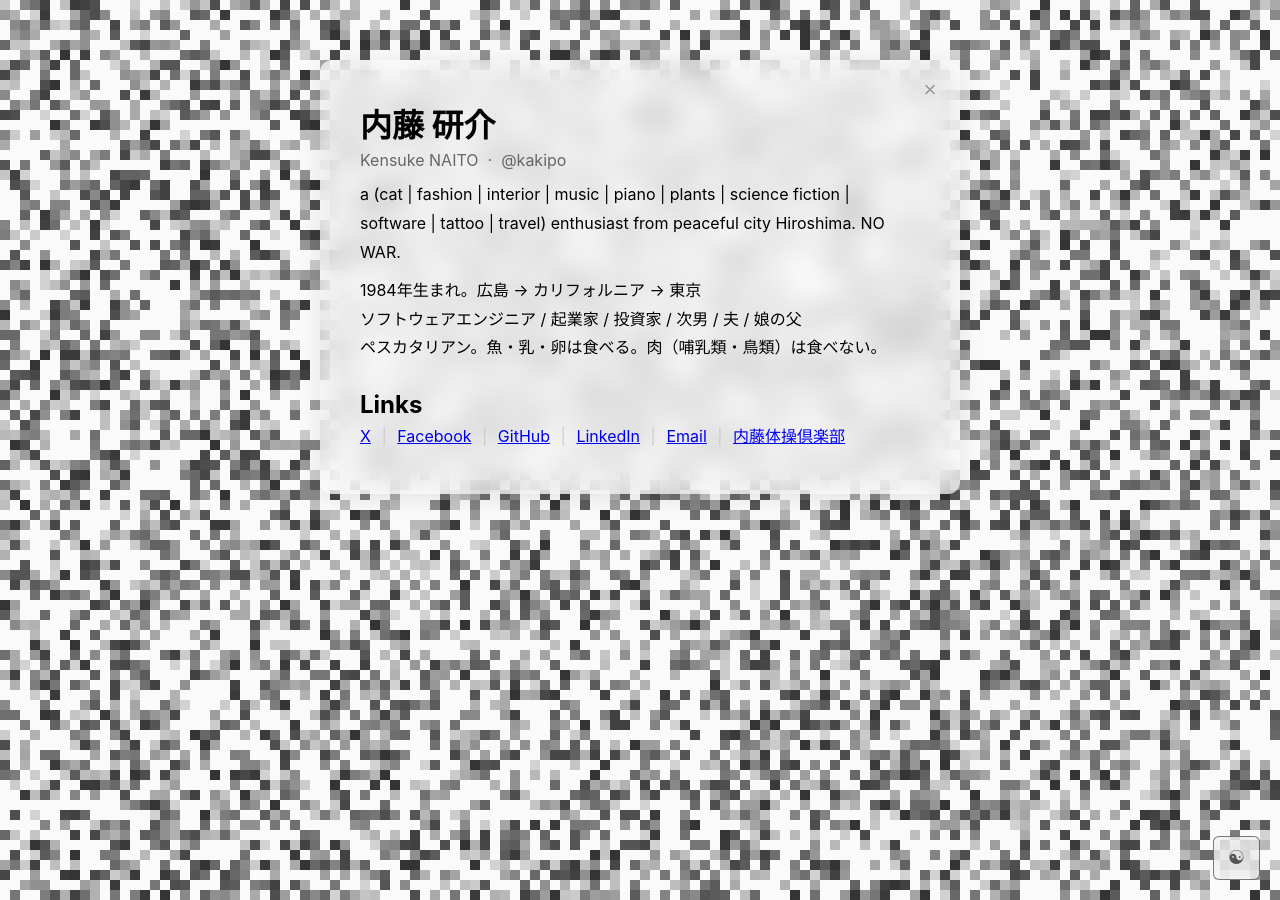
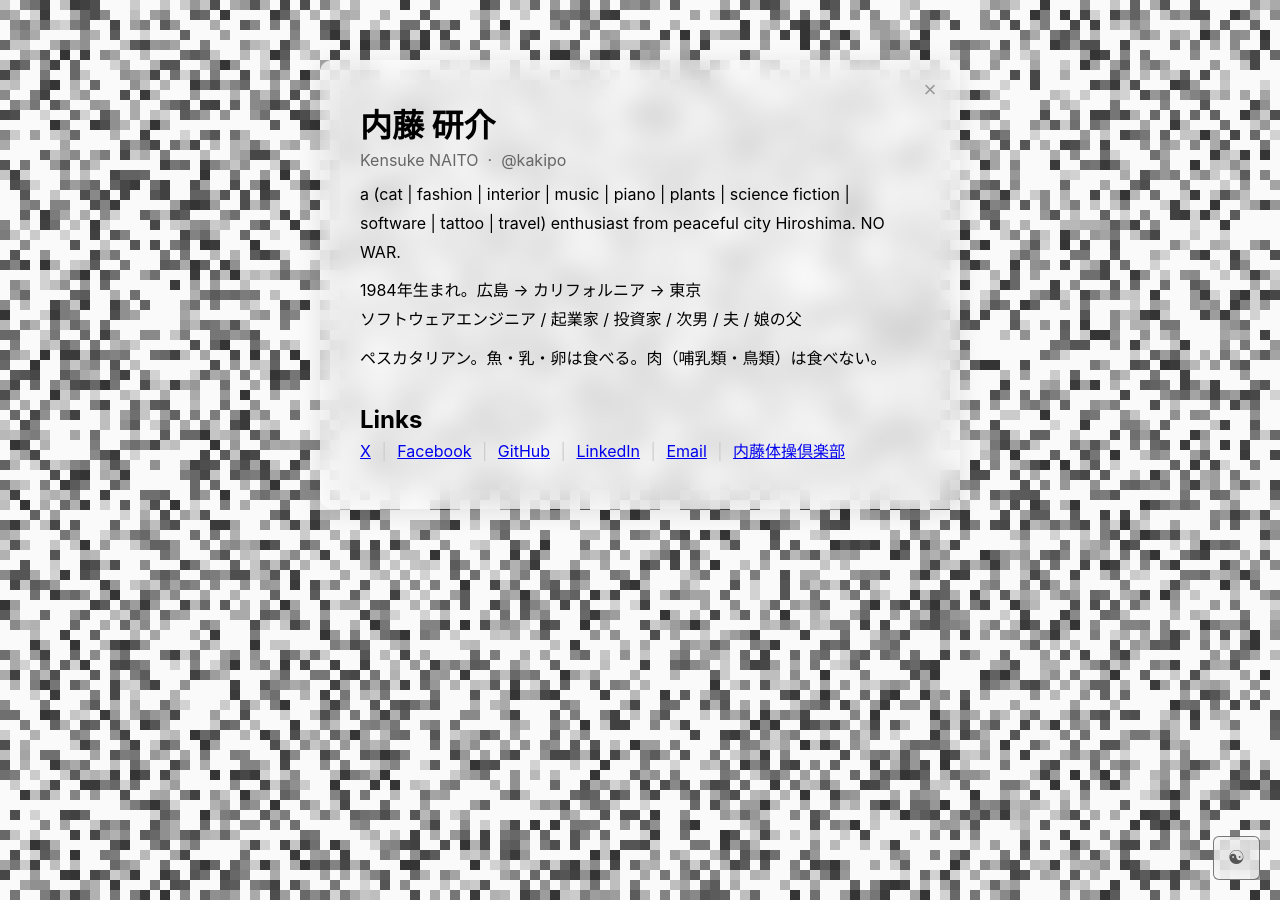
Before and after one commit to kakipo/kakipo.com, a Jekyll site: the page built from index.md, in a window 1280 px wide. Built offline with Jekyll 4.4.1, drawn with Linux system fonts in a browser that asks for light colours.

Commit message:
Fix inconsistent line-height on pescatarian paragraph
https://claude.ai/code/session_01FVEhqFyzNL5CLnJVbHuPXf

```diff
--- a/index.md
+++ b/index.md
@@ -11,7 +11,7 @@ layout: home
   1984年生まれ。広島 → カリフォルニア → 東京<br>
   ソフトウェアエンジニア / 起業家 / 投資家 / 次男 / 夫 / 娘の父
 </p>
-<p>ペスカタリアン。魚・乳・卵は食べる。肉（哺乳類・鳥類）は食べない。</p>
+<p style="margin-top:10px; line-height:1.8;">ペスカタリアン。魚・乳・卵は食べる。肉（哺乳類・鳥類）は食べない。</p>
 
 <nav aria-labelledby="links-heading" style="margin-top:2em;">
   <h2 id="links-heading" lang="en">Links</h2>
```
